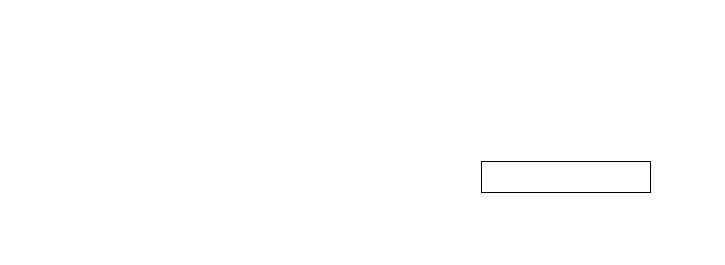
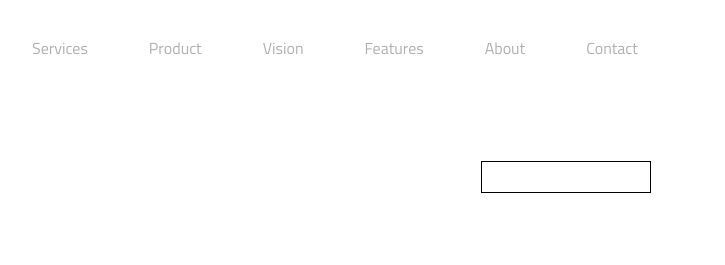
Before and after one commit to Marina8989/DOM-practice, a plain HTML site: page index.html in a window 1280 px wide. Shown: the top 265 px of the page, 168-893 px from the left. Drawn offline with Linux system fonts and the light colour scheme.

Commit message:
added nav bar with DOM

```diff
--- a/index.html
+++ b/index.html
@@ -1,6 +1,7 @@
 <!doctype html>
 
 <html lang="en">
+
 <head>
     <meta charset="utf-8">
     <meta name="viewport" content="width=device-width, initial-scale=1.0">
@@ -22,12 +23,12 @@
 
         <header>
             <nav>
-                <a href="#"></a>
-                <a href="#"></a>
-                <a href="#"></a>
-                <a href="#"></a>
-                <a href="#"></a>
-                <a href="#"></a>
+                <a href="#" id="a1"></a>
+                <a href="#" id="a2"></a>
+                <a href="#" id="a3"></a>
+                <a href="#" id="a4"></a>
+                <a href="#" id="a5"></a>
+                <a href="#" id="a6"></a>
             </nav>
 
             <img id="logo-img" class="logo" src="" alt="Great Idea! Company logo.">
@@ -89,6 +90,8 @@
             <p></p>
         </footer>
 
-    </div><!-- container -->
+    </div>
+    <!-- container -->
 </body>
+
 </html>
--- a/js/index.js
+++ b/js/index.js
@@ -14,28 +14,52 @@ const siteContent = {
         "img-src": "img/header-img.png"
     },
     "main-content": {
-    "features-h4":"Features",
+        "features-h4": "Features",
         "features-content": "Features content elementum magna eros, ac posuere elvit tempus et. Suspendisse vel tempus odio, in interdutm nisi. Suspendisse eu ornare nisl. Nullam convallis augue justo, at imperdiet metus scelerisque quis.",
-    "about-h4":"About",
+        "about-h4": "About",
         "about-content": "About content elementum magna eros, ac posuere elvit tempus et. Suspendisse vel tempus odio, in interdutm nisi. Suspendisse eu ornare nisl. Nullam convallis augue justo, at imperdiet metus scelerisque quis.",
         "middle-img-src": "img/mid-page-accent.jpg",
-    "services-h4":"Services",
+        "services-h4": "Services",
         "services-content": "Services content elementum magna eros, ac posuere elvit tempus et. Suspendisse vel tempus odio, in interdutm nisi. Suspendisse eu ornare nisl. Nullam convallis augue justo, at imperdiet metus scelerisque quis.",
-    "product-h4":"Product",
+        "product-h4": "Product",
         "product-content": "Product content elementum magna eros, ac posuere elvit tempus et. Suspendisse vel tempus odio, in interdutm nisi. Suspendisse eu ornare nisl. Nullam convallis augue justo, at imperdiet metus scelerisque quis.",
-    "vision-h4":"Vision",
+        "vision-h4": "Vision",
         "vision-content": "Vision content elementum magna eros, ac posuere elvit tempus et. Suspendisse vel tempus odio, in interdutm nisi. Suspendisse eu ornare nisl. Nullam convallis augue justo, at imperdiet metus scelerisque quis.",
     },
     "contact": {
-    "contact-h4" : "Contact",
-    "address" : "123 Way 456 Street Somewhere, USA",
-    "phone" : "1 (888) 888-8888",
-    "email" : "sales@greatidea.io",
+        "contact-h4": "Contact",
+        "address": "123 Way 456 Street Somewhere, USA",
+        "phone": "1 (888) 888-8888",
+        "email": "sales@greatidea.io",
     },
     "footer": {
-    "copyright" : "Copyright Great Idea! 2018"
+        "copyright": "Copyright Great Idea! 2018"
     },
 };
+
+
+
+let nav = document.querySelector("nav");
+let a1 = document.querySelector('#a1');
+let a2 = document.querySelector('#a2');
+let a3 = document.querySelector('#a3');
+let a4 = document.querySelector('#a4');
+let a5 = document.querySelector('#a5');
+let a6 = document.querySelector('#a6');
+
+a1.textContent = siteContent["nav"]["nav-item-1"];
+a2.textContent = siteContent["nav"]["nav-item-2"];
+a3.textContent = siteContent["nav"]["nav-item-3"];
+a4.textContent = siteContent["nav"]["nav-item-4"];
+a5.textContent = siteContent["nav"]["nav-item-5"];
+a6.textContent = siteContent["nav"]["nav-item-6"];
+
+nav.appendChild(a1);
+nav.appendChild(a2);
+nav.appendChild(a3);
+nav.appendChild(a4);
+nav.appendChild(a5);
+nav.appendChild(a6);
 
 // Example: Update the img src for the logo
 let logo = document.getElementById("logo-img");
```
Lines whose indentation alone changed are shown as unchanged.
